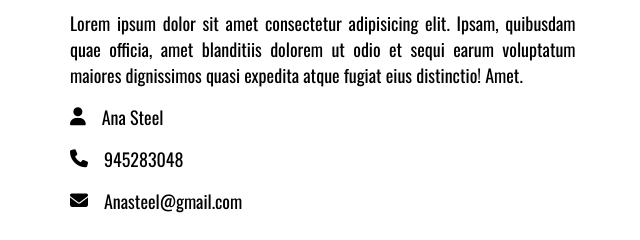
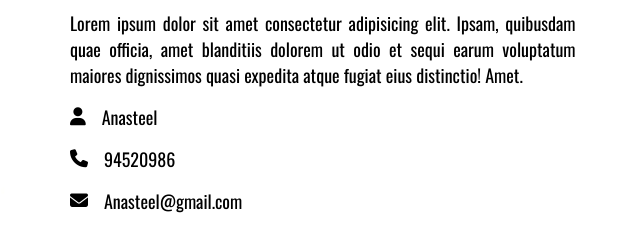
Before and after one commit to sreelakshmim0976/portfolio, a plain HTML site: page index.html in a window 1280 px wide. Shown: the part 802-1042 px from the top of the page, 602-1242 px from the left. Drawn offline with nearby package versions, Linux system fonts and the light colour scheme.

Commit message:
portfoliov1

```diff
--- a/index.html
+++ b/index.html
@@ -61,12 +61,12 @@
             <div class="informaction">
                 <div class="info-box">
                 <i class="fa-solid fa-user"></i>
-                <span>Ana Steel</span>
+                <span>Anasteel</span>
                 </div>
 
                 <div class="info-box">
                 <i class="fa-solid fa-phone"></i>
-                <span>945283048</span>
+                <span>94520986</span>
                 </div>
 
                 <div class="info-box">
```
